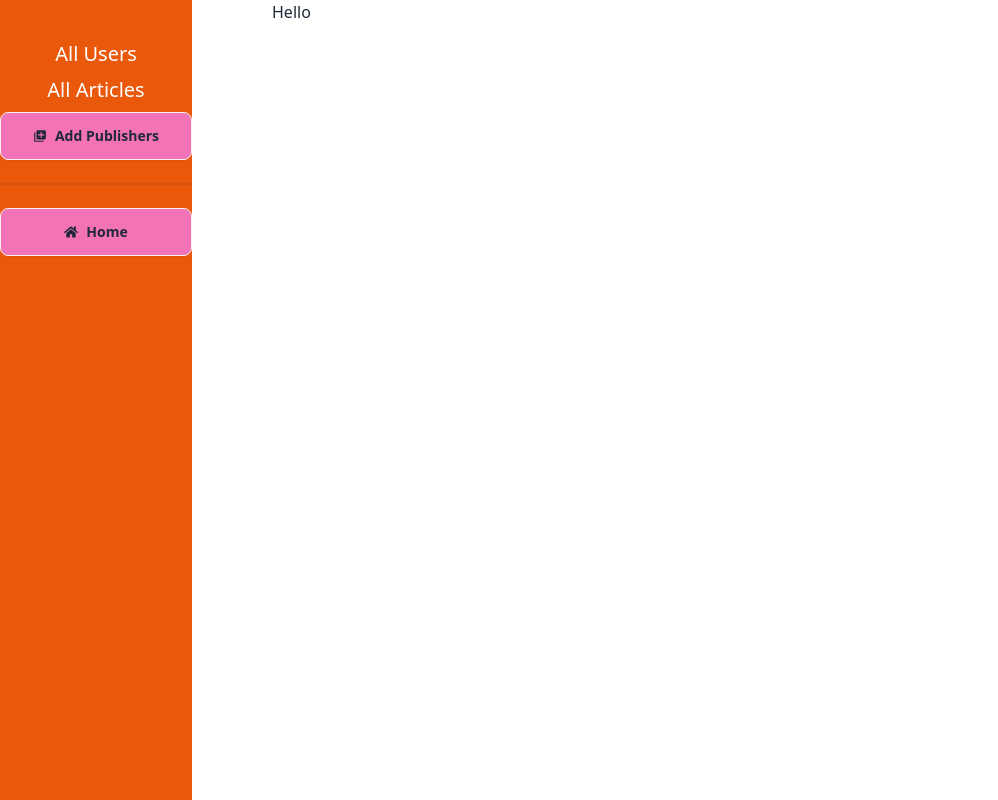
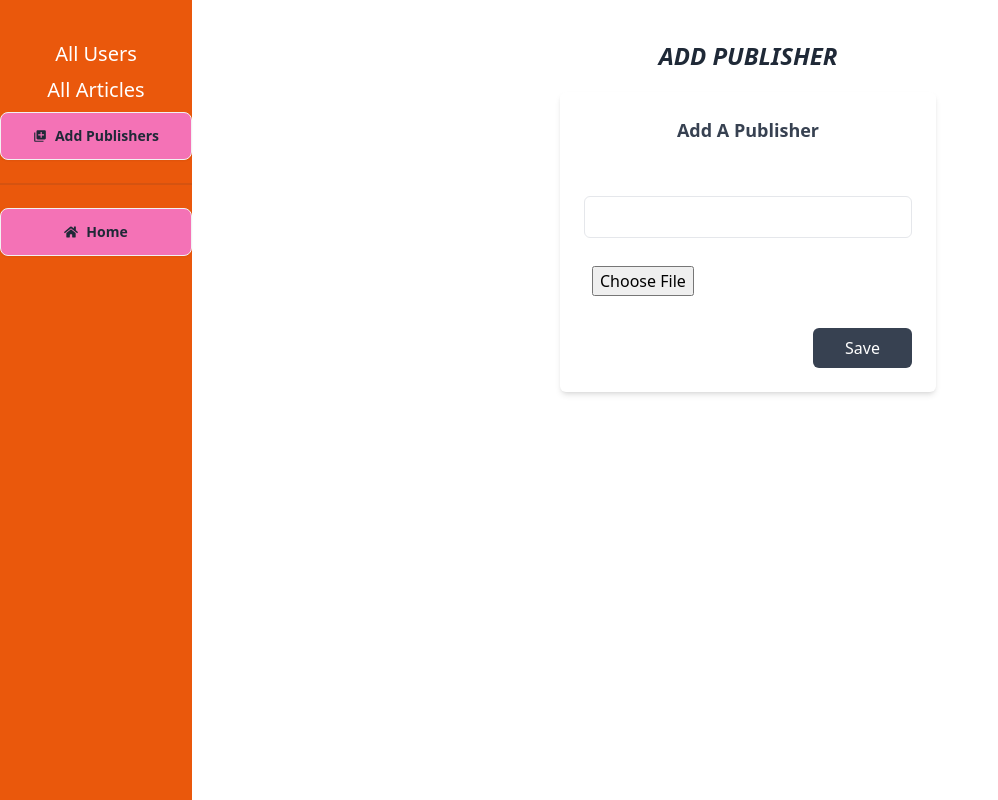
Before and after one commit to IftikherLutfur/unique-time-client, a React (Vite) app: page /dashboard/publisher in a window 1280 px wide. Shown: the whole page, without its empty margins (0-998 px from the left). Built offline with nearby package versions, Linux system fonts and the light colour scheme; no server answers.

Commit message:
Added the publusher by an admin

```diff
--- a/src/Components/Dashboard/AddPublishers.jsx
+++ b/src/Components/Dashboard/AddPublishers.jsx
@@ -1,8 +1,83 @@
+import { useForm } from "react-hook-form";
+import SectionTitle from "../SectionTitle";
+import toast, { Toaster } from "react-hot-toast";
+import useAxiosPublic from "../../Hooks/useAxiosPublic";
+
+const image_hosting_key = import.meta.env.VITE_IMAGE_HOSTING;
+const hosting_api_for_image = `https://api.imgbb.com/1/upload?key=${image_hosting_key}`
 
 const AddPublishers = () => {
+
+    const axiosPublic = useAxiosPublic();
+    const { register, handleSubmit } = useForm({
+        shouldUseNativeValidation: true,
+    })
+    const onSubmit = async (data) => {
+        console.log(data)
+        const imageFile = {image: data.image[0]}
+        const image = await axiosPublic.post(hosting_api_for_image, imageFile , {
+            headers: {
+                "content-type":"multipart/form-data"
+            }
+        });
+        console.log(image.data.data.display_url);
+        const addInfo ={
+            name: data.name,
+            image: image.data.data.display_url
+        }
+
+        const res = await axiosPublic.post('/publisher',addInfo)
+        console.log(res.data);
+        if(res.data.insertedId){
+            toast.success("Publisher added")
+        }
+        return res.data;
+
+
+
+
+    }
+
     return (
         <div>
-            Hello
+           <div className="ml-72 mt-10">
+           <SectionTitle heading='Add publisher'/>
+           </div>
+           <section className="ml-72 mt-5 p-6 mx-auto bg-white rounded-md shadow-md dark:bg-gray-800">
+    <h2 className="text-lg text-center font-semibold text-gray-700 capitalize dark:text-white">Add A Publisher</h2>
+
+    <form onSubmit={handleSubmit(onSubmit)}>
+        <div className="">
+            <div className="mt-5">
+            <label className="text-white">Publisher Name</label>
+                <input
+                {...register('name', {
+                    required:"can't press the add button until the fill up",
+                })}
+                type="text" className="block w-full px-4 py-2 mt-2 text-gray-700 bg-white border border-gray-200 rounded-md dark:bg-gray-800 dark:text-gray-300 dark:border-gray-600 focus:border-blue-400 focus:ring-blue-300 focus:ring-opacity-40 dark:focus:border-blue-300 focus:outline-none focus:ring"/>
+            </div>
+
+            <div>
+                            <fieldset className="w-full space-y-1 dark:text-gray-800">
+                                <label htmlFor="files" className="block text-sm font-medium"></label>
+                                <div className="flex">
+                                    <input type="file" name="image"  {...register("image", {
+                                        required: "Please enter your first name.",
+                                    })} id="files" className="px-2 mt-4 py-2 text-white rounded-md " />
+                                </div>
+                            </fieldset>
+                        </div>
+
+
+        </div>
+
+        <div className="flex justify-end mt-6">
+            <button className="px-8 py-2.5 leading-5 text-white transition-colors duration-300 transform bg-gray-700 rounded-md hover:bg-gray-600 focus:outline-none focus:bg-gray-600">Save</button>
+            <Toaster/>
+        </div>
+    </form>
+</section>
+
         </div>
     );
 };
--- /dev/null
+++ b/src/Components/Publishers/GetPublishers.jsx
@@ -0,0 +1,10 @@
+
+const GetPublishers = () => {
+    return (
+        <div>
+
+        </div>
+    );
+};
+
+export default GetPublishers;
```
